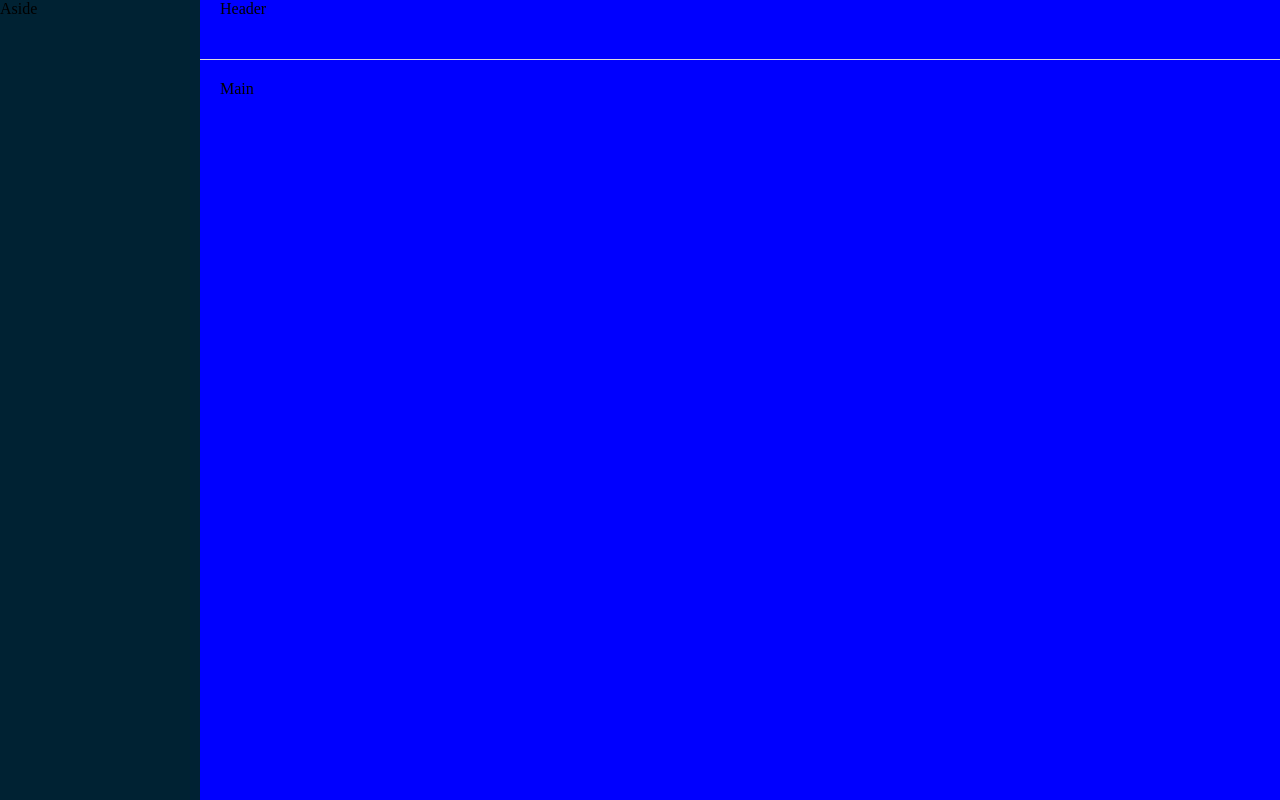
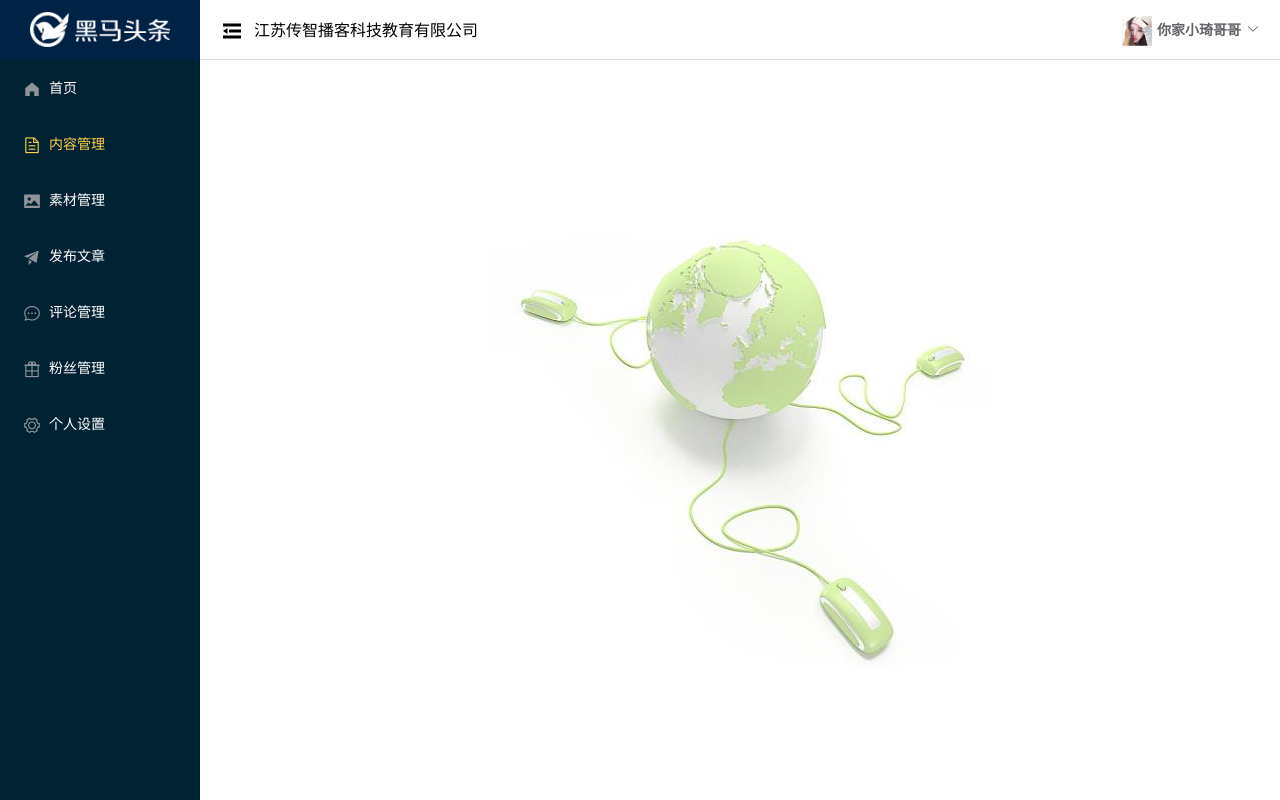
Before and after one commit to wangtaicha/home, a Vue app: page /#/ in a window 1280 px wide. Built offline with nearby package versions, Linux system fonts and the light colour scheme.

Commit message:
404页面

```diff
--- a/src/router/index.js
+++ b/src/router/index.js
@@ -7,12 +7,22 @@
 // 一级路由
 import Login from '@/views/login' // 登录组件
 import Home from '@/views/home' // home组件
+import Welcome from '@/views/welcome' // Welcome组件 欢迎页面
+import Notfound from '@/views/404' // notFound组件 404页面
 Vue.use(VueRouter)
 // 初始化
 const router = new VueRouter({
   routes: [
     { path: '/login', component: Login }, // 登录
-    { path: '/', component: Home } // home
+    {
+      path: '/',
+      component: Home,
+      children: [
+        { path: '/', component: Welcome }
+      ]
+    }, // home
+    // 通配规则(以上所有的规则不符合的时候,会走这个规则)
+    { path: '*', component: Notfound }
   ]
 })
 
--- /dev/null
+++ b/src/views/404/index.vue
@@ -0,0 +1,20 @@
+<template>
+    <div class='container-404'></div>
+</template>
+
+<script>
+export default {
+}
+</script>
+
+<style lang="less" scoped>
+.container-404{
+    width: 100%;
+    height:100%;
+    position: absolute;
+    top: 0;
+    left: 0;
+    background: url(../../assets/404.png) no-repeat center;
+    background-size: cover;
+}
+</style>
--- a/src/views/home/index.vue
+++ b/src/views/home/index.vue
@@ -1,16 +1,88 @@
 <template>
   <el-container class="container-home">
-    <el-aside width="200px" class="my-aside">Aside</el-aside>
+    <el-aside :width="isOpen?'200px':'64px'" class="my-aside">
+      <!-- logo区域 -->
+      <div class="logo" :class="{minLogo:!isOpen}"></div>
+      <!-- 导航菜单 -->
+      <el-menu
+      default-active="2"
+      background-color="#002233"
+      text-color="#fff"
+      active-text-color="#ffd04b"
+      style="border-right:none"
+      :collapse="!isOpen"
+      :collapse-transition="false">
+      <el-menu-item index="1">
+        <i class="el-icon-s-home"></i>
+        <span slot="title">首页</span>
+      </el-menu-item>
+      <el-menu-item index="2">
+        <i class="el-icon-document"></i>
+        <span slot="title">内容管理</span>
+      </el-menu-item>
+         <el-menu-item index="3">
+        <i class="el-icon-picture"></i>
+        <span slot="title">素材管理</span>
+      </el-menu-item>
+         <el-menu-item index="4">
+        <i class="el-icon-s-promotion"></i>
+        <span slot="title">发布文章</span>
+      </el-menu-item>
+         <el-menu-item index="5">
+        <i class="el-icon-chat-dot-round"></i>
+        <span slot="title">评论管理</span>
+      </el-menu-item>
+         <el-menu-item index="6">
+        <i class="el-icon-present"></i>
+        <span slot="title">粉丝管理</span>
+      </el-menu-item>
+         <el-menu-item index="7">
+        <i class="el-icon-setting"></i>
+        <span slot="title">个人设置</span>
+      </el-menu-item>
+    </el-menu>
+    </el-aside>
       <el-container>
-        <el-header class="my-header">Header</el-header>
-        <el-main>Main</el-main>
+        <el-header class="my-header">
+          <span class="icon el-icon-s-fold" @click="toggleMenu"></span>
+          <span class="text">江苏传智播客科技教育有限公司</span>
+          <!-- 右边下拉菜单 -->
+          <el-dropdown class="my-dropdown">
+          <span class="el-dropdown-link">
+          <!-- 用户头像 -->
+          <img class="head" src="../../assets/avatar.jpg" alt="">
+          <!-- 用户名称 -->
+          <strong class="name">你家小琦哥哥</strong>
+            <i class="el-icon-arrow-down el-icon--right"></i>
+          </span>
+          <el-dropdown-menu slot="dropdown">
+            <el-dropdown-item>个人设置</el-dropdown-item>
+            <el-dropdown-item>退出登录</el-dropdown-item>
+          </el-dropdown-menu>
+        </el-dropdown>
+        </el-header>
+        <el-main>
+          <!-- 二级路由显示位置 -->
+          <router-view></router-view>
+        </el-main>
       </el-container>
   </el-container>
 </template>
 
 <script>
 export default {
-  name: 'app-home'
+  name: 'app-home',
+  data () {
+    return {
+      isOpen: true
+    }
+  },
+  methods: {
+    toggleMenu () {
+      // 切换状态 展开状态,收起的状态
+      this.isOpen = !this.isOpen
+    }
+  }
 }
 </script>
 
@@ -21,12 +93,42 @@
   position: absolute;
   top: 0;
   left: 0;
-  background-color: blue;
+  // background-color: blue;
   .my-aside{
     background-color: #002233;
+    .logo{
+      width: 100%;
+      height: 60px;
+      // background: ..... 前面是背景图定位/ 背景图尺寸
+      background: #002244 url(../../assets/logo_admin.png) no-repeat center / 140px auto;
+    }
+    .minLogo{
+      background: url(../../assets/logo_admin_01.png) no-repeat center / 36px auto;
+    }
   }
   .my-header{
     border-bottom: 1px solid #ddd;
+    line-height: 60px;
+    .icon{
+      font-size: 24px;
+      vertical-align: middle;
+    }
+    .text{
+      vertical-align: middle;
+      padding-left: 10px;
+    }
+    .my-dropdown{
+      float: right;
+      .head{
+        width: 30px;
+        height: 30px;
+        vertical-align: middle;
+      }
+      .name{
+        padding-left: 5px;
+        vertical-align: middle;
+      }
+    }
   }
 }
 </style>
--- /dev/null
+++ b/src/views/welcome/index.vue
@@ -0,0 +1,17 @@
+<template>
+    <div class='container-welcome'></div>
+</template>
+
+<script>
+export default {
+  name: 'app-welcome'
+}
+</script>
+
+<style lang="less" scoped>
+.container-welcome{
+    width: 100%;
+    height: 100%;
+    background: url(../../assets/welcome.jpg) no-repeat center;
+}
+</style>
```
